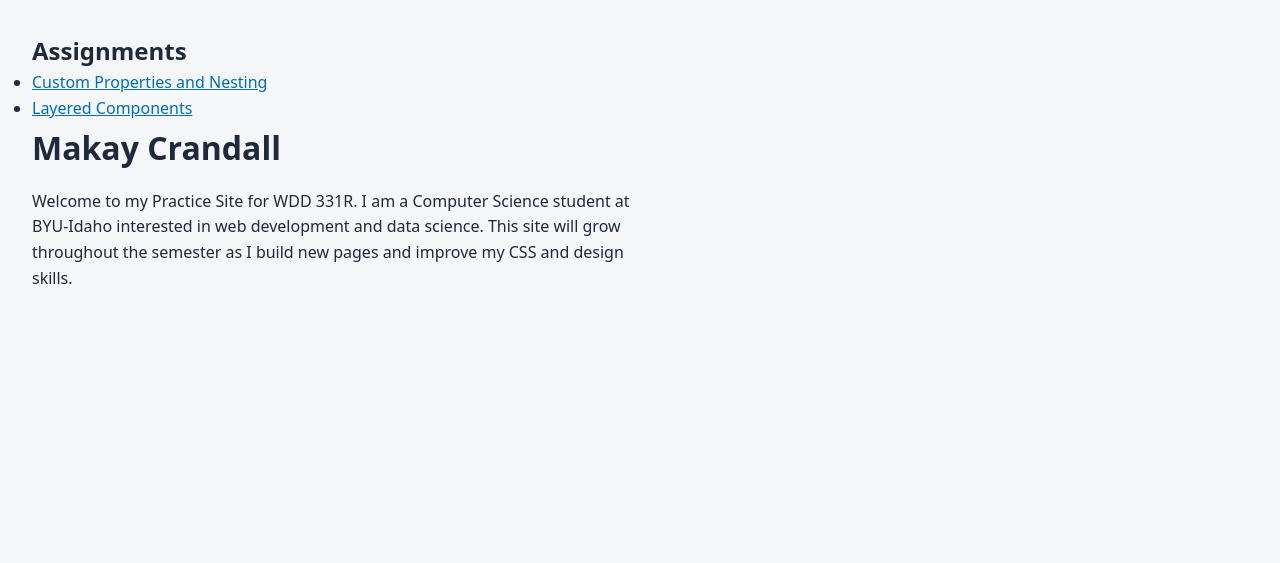
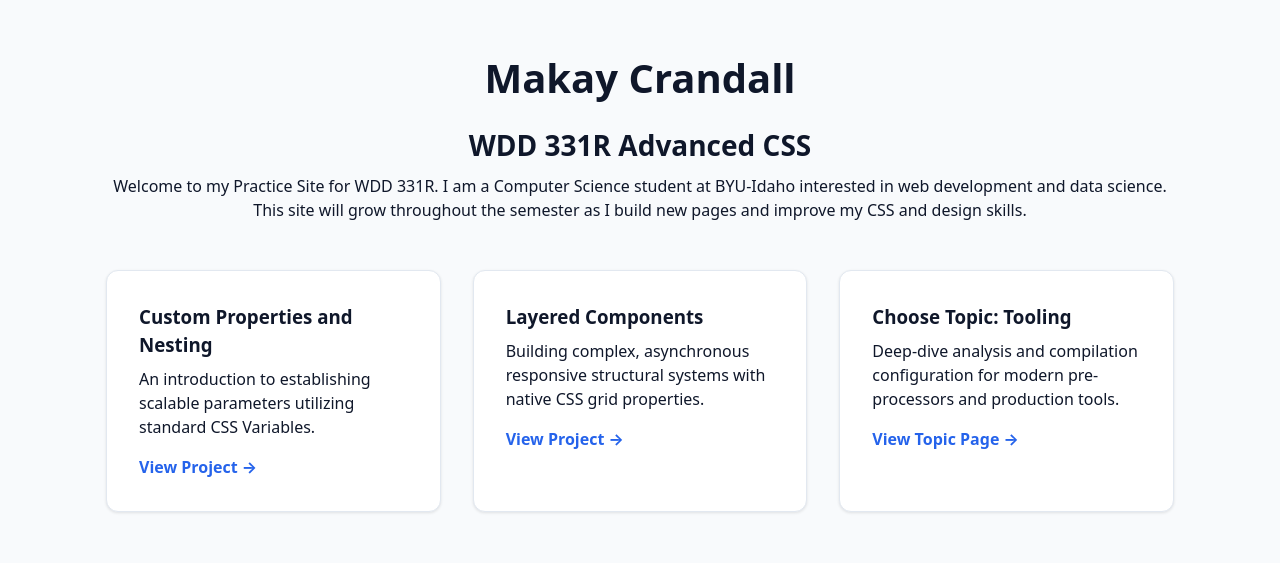
Before and after one commit to macowen1616/WDD331_Practice, a website: page index.html in a window 1280 px wide. Drawn offline with Linux system fonts and the light colour scheme.

Commit message:
update_5_15

```diff
--- /dev/null
+++ b/Css/base/elements.css
@@ -0,0 +1,22 @@
+@layer base {
+  body {
+    font-family: var(--font-sans);
+    font-size: var(--text-base);
+    background-color: var(--color-bg);
+    color: var(--color-text);
+  }
+
+  h1 { font-size: var(--text-2xl); margin-bottom: var(--space-md); }
+  h2 { font-size: var(--text-xl); margin-bottom: var(--space-sm); }
+
+  a {
+    color: var(--color-primary);
+    text-decoration: none;
+    transition: color 0.2s ease;
+  }
+
+  a:hover {
+    color: var(--color-primary-hover);
+    text-decoration: underline;
+  }
+}
--- /dev/null
+++ b/Css/base/reset.css
@@ -0,0 +1,24 @@
+@layer base {
+  *, *::before, *::after {
+    box-sizing: border-box;
+  }
+
+  * {
+    margin: 0;
+    padding: 0;
+  }
+
+  body {
+    line-height: 1.5;
+    -webkit-font-smoothing: antialiased;
+  }
+
+  img, picture, video, canvas, svg {
+    display: block;
+    max-width: 100%;
+  }
+
+  input, button, textarea, select {
+    font: inherit;
+  }
+}
--- /dev/null
+++ b/Css/components/card.css
@@ -0,0 +1,32 @@
+@layer components {
+  .assignment-grid {
+    display: grid;
+    grid-template-columns: repeat(auto-fit, minmax(280px, 1fr));
+    gap: var(--space-lg);
+    margin-top: var(--space-xl);
+  }
+
+  .card {
+    background-color: var(--color-surface);
+    border: 1px solid var(--color-border);
+    border-radius: var(--radius-lg);
+    padding: var(--space-lg);
+    box-shadow: var(--shadow-sm);
+    transition: transform 0.2s ease, box-shadow 0.2s ease;
+  }
+
+  .card:hover {
+    transform: translateY(-4px);
+    box-shadow: var(--shadow-md);
+  }
+
+  .card-title {
+    margin-bottom: var(--space-sm);
+  }
+
+  .card-link {
+    display: inline-block;
+    margin-top: var(--space-md);
+    font-weight: bold;
+  }
+}
--- a/Css/main.css
+++ b/Css/main.css
@@ -1,44 +1,13 @@
-*,
-*::before,
-*::after {
-    box-sizing: border-box;
-    margin: 0;
-    padding: 0;
-}
+/* 1. Declare the CSS Layer order from lowest to highest priority */
+@layer tokens, base, layout, components, utilities;
 
-:root {
-    --color-bg: #f4f6f8;
-    --color-text: #1e293b;
-    --color-primary: #006eb6;
-    --color-primary-hover: #004f7f;
+/* 2. Import files into their respective layers */
+@import "tokens/colors.css" layer(tokens);
+@import "tokens/variables.css" layer(tokens);
 
-    --space-sm: 0.5rem;
-    --space-md: 1rem;
-    --space-lg: 2rem;
+@import "base/reset.css" layer(base);
+@import "base/elements.css" layer(base);
 
-    --font-body: system-ui, -apple-system, sans-serif;
-}
+@import "components/card.css" layer(components);
 
-body {
-    font-family: var(--font-body);
-    color: var(--color-text);
-    background-color: var(--color-bg);
-    line-height: 1.6;
-    padding: var(--space-lg);
-}
-
-h1 {
-    margin-bottom: var(--space-md);
-}
-
-p {
-    max-width: 600px;
-}
-
-a {
-    color: var(--color-primary);
-}
-
-a:hover {
-    color: var(--color-primary-hover);
-}
+@import "utilities/utilities.css" layer(utilities);
--- /dev/null
+++ b/Css/tokens/colors.css
@@ -0,0 +1,11 @@
+@layer tokens {
+  :root {
+    --color-primary: #2563eb;
+    --color-primary-hover: #1d4ed8;
+    --color-bg: #f8fafc;
+    --color-surface: #ffffff;
+    --color-text: #0f172a;
+    --color-text-muted: #64748b;
+    --color-border: #e2e8f0;
+  }
+}
--- /dev/null
+++ b/Css/tokens/variables.css
@@ -0,0 +1,22 @@
+@layer tokens {
+  :root {
+    /* Spacing Scale */
+    --space-sm: 0.5rem;
+    --space-md: 1rem;
+    --space-lg: 2rem;
+    --space-xl: 3rem;
+
+    /* Typography */
+    --font-sans: system-ui, -apple-system, BlinkMacSystemFont, 'Segoe UI', Roboto, sans-serif;
+    --text-base: 1rem;
+    --text-lg: 1.25rem;
+    --text-xl: 1.75rem;
+    --text-2xl: 2.5rem;
+
+    /* Design Tokens */
+    --radius-md: 8px;
+    --radius-lg: 12px;
+    --shadow-sm: 0 1px 3px rgba(0,0,0,0.1);
+    --shadow-md: 0 4px 6px -1px rgba(0,0,0,0.1), 0 2px 4px -1px rgba(0,0,0,0.06);
+  }
+}
--- /dev/null
+++ b/Css/utilities/utilities.css
@@ -0,0 +1,8 @@
+@layer utilities {
+  .text-center { text-align: center; }
+  .container {
+    max-width: 1100px;
+    margin: 0 auto;
+    padding: var(--space-xl) var(--space-md);
+  }
+}
--- a/index.html
+++ b/index.html
@@ -6,35 +6,43 @@
     <title>Makay Crandall – Practice Site</title>
     <link rel="stylesheet" href="css/main.css">
 
-<nav>
-    <h2>Assignments</h2>
-    <ul>
-        <li>
-            <a href="unit-1/custom-properties/index.html">
-                Custom Properties and Nesting
-            </a>
-        </li>
-        <li>
-            <a href="unit-2/layered-components/index.html">
-                Layered Components
-            </a>
-        </li>
-    </ul>
-</nav>
-
-
 </head>
 <body>
-    <header>
-        <h1>Makay Crandall</h1>
+    <main class="container">
+    <header class="text-center">
+      <h1>Makay Crandall</h1>
+      <h2>WDD 331R Advanced CSS</h2>
+      <p>Welcome to my Practice Site for WDD 331R. I am a Computer Science student at BYU-Idaho
+            interested in web development and data science. This site will grow
+            throughout the semester as I build new pages and improve my CSS and design skills.</p>
     </header>
 
+    <section class="assignment-grid">
+
+      <!-- Card Component 1 -->
+      <article class="card">
+        <h3 class="card-title">Custom Properties and Nesting</h3>
+        <p>An introduction to establishing scalable parameters utilizing standard CSS Variables.</p>
+        <a href="unit-1/custom-properties/index.html" class="card-link">View Project &rarr;</a>
+      </article>
+
+      <!-- Card Component 2 -->
+      <article class="card">
+        <h3 class="card-title">Layered Components</h3>
+        <p>Building complex, asynchronous responsive structural systems with native CSS grid properties.</p>
+        <a href="unit-2/layered-components/index.html" class="card-link">View Project &rarr;</a>
+      </article>
+
+      <!-- Card Component 3 -->
+      <article class="card">
+        <h3 class="card-title">Choose Topic: Tooling</h3>
+        <p>Deep-dive analysis and compilation configuration for modern pre-processors and production tools.</p>
+        <a href="topics/tooling.html" class="card-link">View Topic Page &rarr;</a>
+      </article>
+
+      <!-- Add more cards as you complete assignments throughout the semester -->
+
+    </section>
     <main>
-        <p>
-            Welcome to my Practice Site for WDD 331R. I am a Computer Science student at BYU-Idaho
-            interested in web development and data science. This site will grow
-            throughout the semester as I build new pages and improve my CSS and design skills.
-        </p>
-    </main>
 </body>
 </html>
```
Also changed, not shown: package.json (+6 -8 lines), 2 other files.
